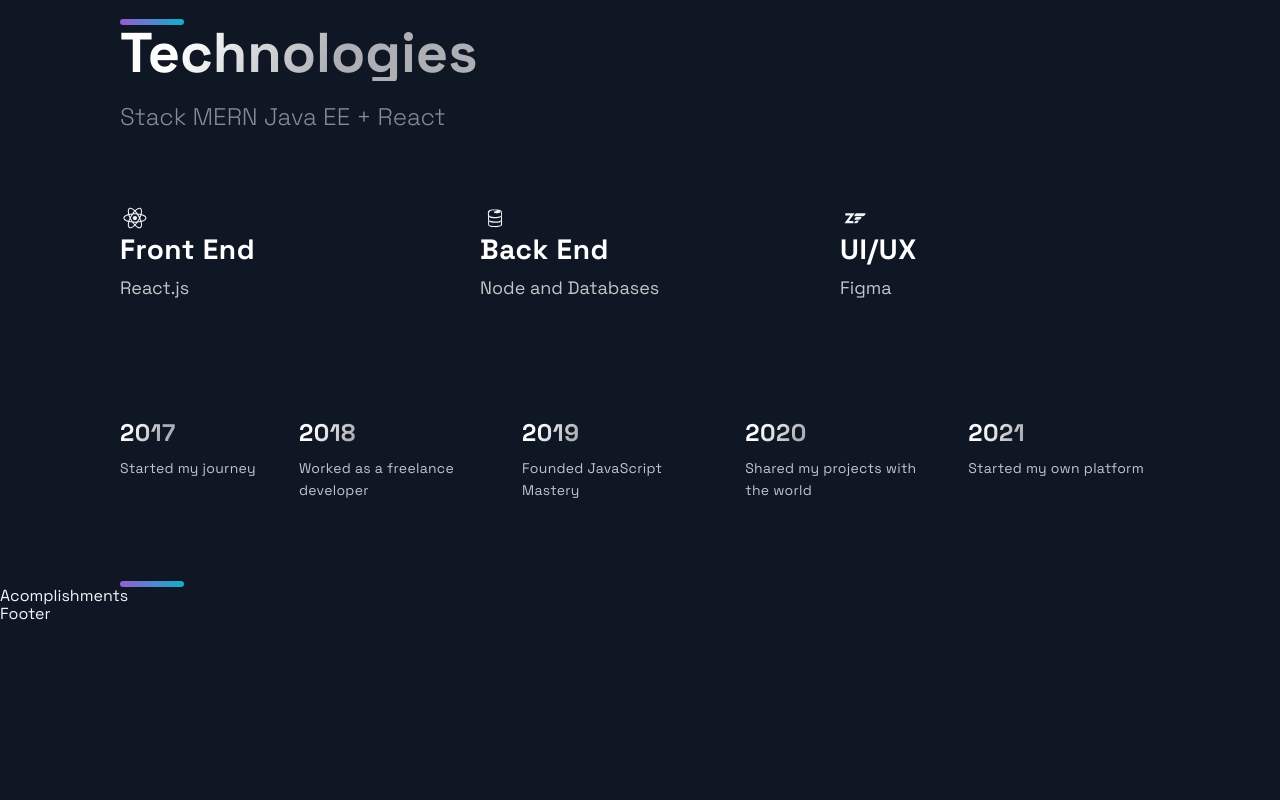
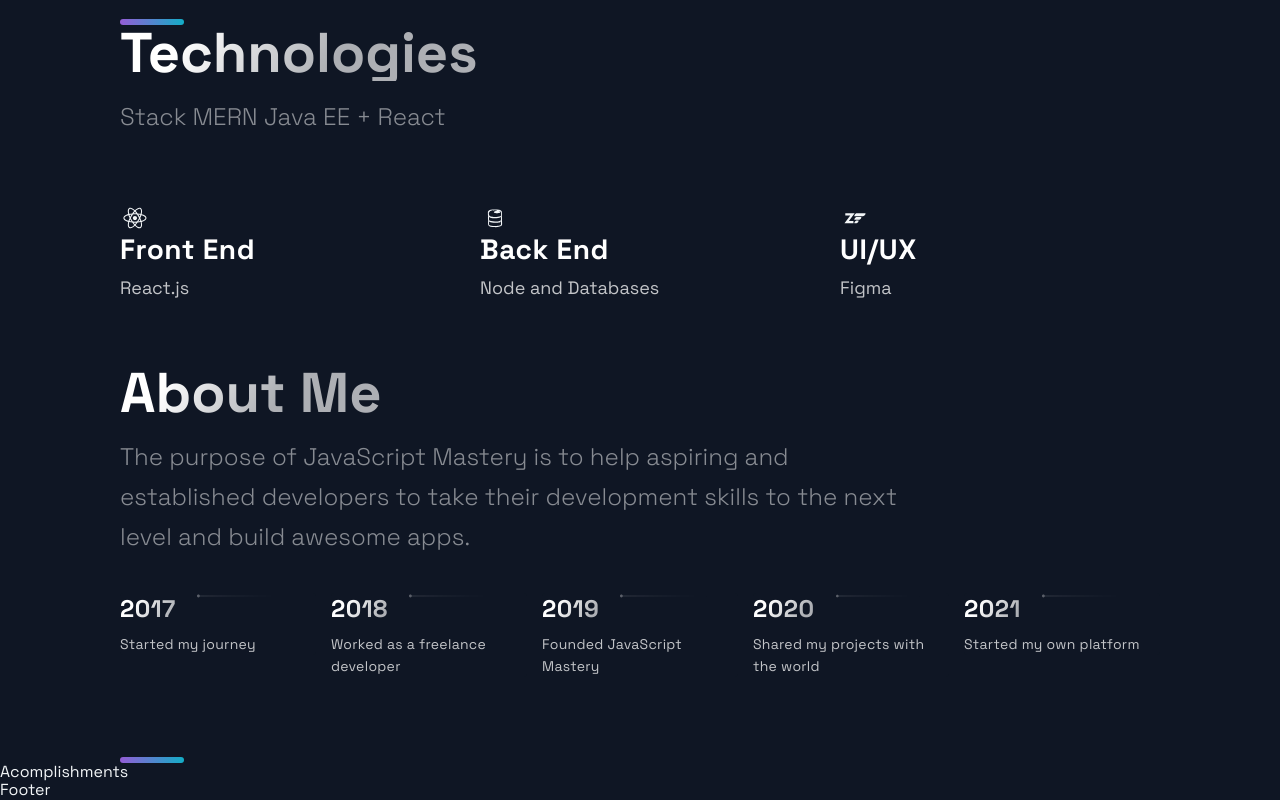
Before and after one commit to yamgarcia/Portfolio, a Next.js app: page / in a window 1280 px wide. Shown: the part 2120-2920 px from the top of the page. Before the commit the page ends 2744 px from the top, so only its background shows below. Built offline with nearby package versions, Linux system fonts and the light colour scheme.

Commit message:
Patch Timeline with SVG for the dates

```diff
--- a/src/components/TimeLine/TimeLine.js
+++ b/src/components/TimeLine/TimeLine.js
@@ -64,27 +64,61 @@
   }, []);
 
   return (
+    <Section id='about'>
+      <SectionTitle>About Me</SectionTitle>
+      <SectionText>
+        The purpose of JavaScript Mastery is to help aspiring and established
+        developers to take their development skills to the next level and build
+        awesome apps.
+      </SectionText>
+      <CarouselContainer ref={carouselRef} onScroll={handleScroll}>
         <>
-      <Section id='about'>
-        <SectionTitle>
-          <SectionText></SectionText>
-        </SectionTitle>
-        <CarouselContainer ref={carouselRef} onScroll={handleScroll()}>
-          <>
-            {TimeLineData.map((item, i) => (
+          {TimeLineData.map((item, index) => (
             <CarouselMobileScrollNode
-                key={i}
-                final={i === TOTAL_CAROUSEL_COUNT - 1}
+              key={index}
+              final={index === TOTAL_CAROUSEL_COUNT - 1}
             >
               <CarouselItem
-                  index={i}
-                  id={`carousel__item-${i}`}
+                index={index}
+                id={`carousel__item-${index}`}
                 active={activeItem}
-                  onClick={(e) => {
-                    handleClick(e, i);
-                  }}
+                onClick={(e) => handleClick(e, index)}
               >
-                  <CarouselItemTitle>{item.year}</CarouselItemTitle>
+                <CarouselItemTitle>
+                  {item.year}
+                  <CarouselItemImg
+                    width='208'
+                    height='6'
+                    viewBox='0 0 208 6'
+                    fill='none'
+                    xmlns='http://www.w3.org/2000/svg'
+                  >
+                    <path
+                      fill-rule='evenodd'
+                      clip-rule='evenodd'
+                      d='M2.5 5.5C3.88071 5.5 5 4.38071 5 3V3.5L208 3.50002V2.50002L5 2.5V3C5 1.61929 3.88071 0.5 2.5 0.5C1.11929 0.5 0 1.61929 0 3C0 4.38071 1.11929 5.5 2.5 5.5Z'
+                      fill='url(#paint0_linear)'
+                      fill-opacity='0.33'
+                    />
+                    <defs>
+                      <linearGradient
+                        id='paint0_linear'
+                        x1='-4.30412e-10'
+                        y1='0.5'
+                        x2='208'
+                        y2='0.500295'
+                        gradientUnits='userSpaceOnUse'
+                      >
+                        <stop stop-color='white' />
+                        <stop
+                          offset='0.79478'
+                          stop-color='white'
+                          stop-opacity='0'
+                        />
+                      </linearGradient>
+                    </defs>
+                  </CarouselItemImg>
+                </CarouselItemTitle>
                 <CarouselItemText>{item.text}</CarouselItemText>
               </CarouselItem>
             </CarouselMobileScrollNode>
@@ -92,23 +126,20 @@
         </>
       </CarouselContainer>
       <CarouselButtons>
-          {TimeLineData.map((item, i) => {
-            return (
+        {TimeLineData.map((item, index) => (
           <CarouselButton
-                key={i}
-                index={i}
+            key={index}
+            index={index}
             active={activeItem}
-                onClick={(e) => handleClick(e, i)}
+            onClick={(e) => handleClick(e, index)}
             type='button'
           >
             <CarouselButtonDot active={activeItem} />
           </CarouselButton>
-            );
-          })}
+        ))}
       </CarouselButtons>
       <SectionDivider />
     </Section>
-    </>
   );
 };
 
```
Lines whose indentation alone changed are shown as unchanged.
